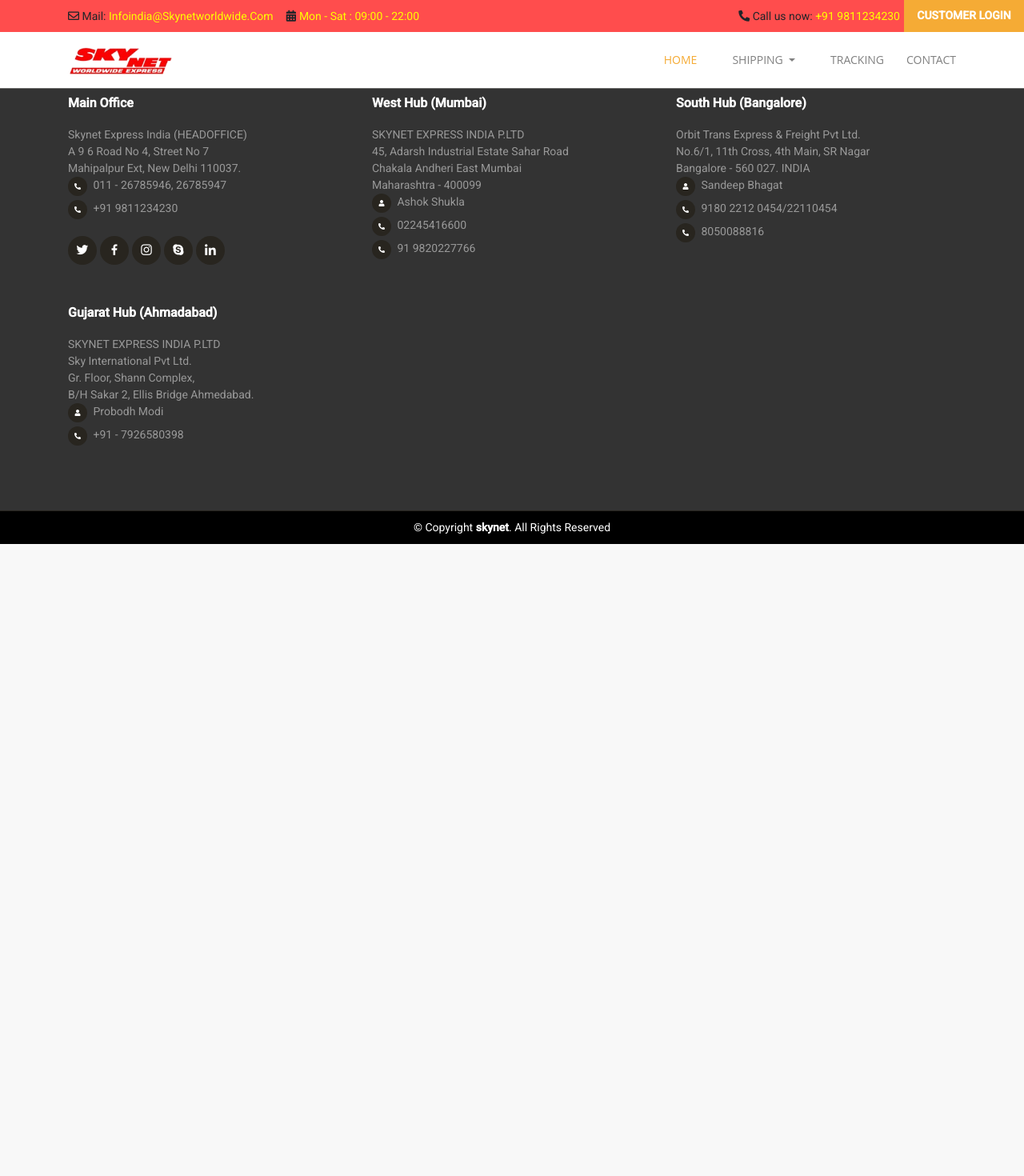
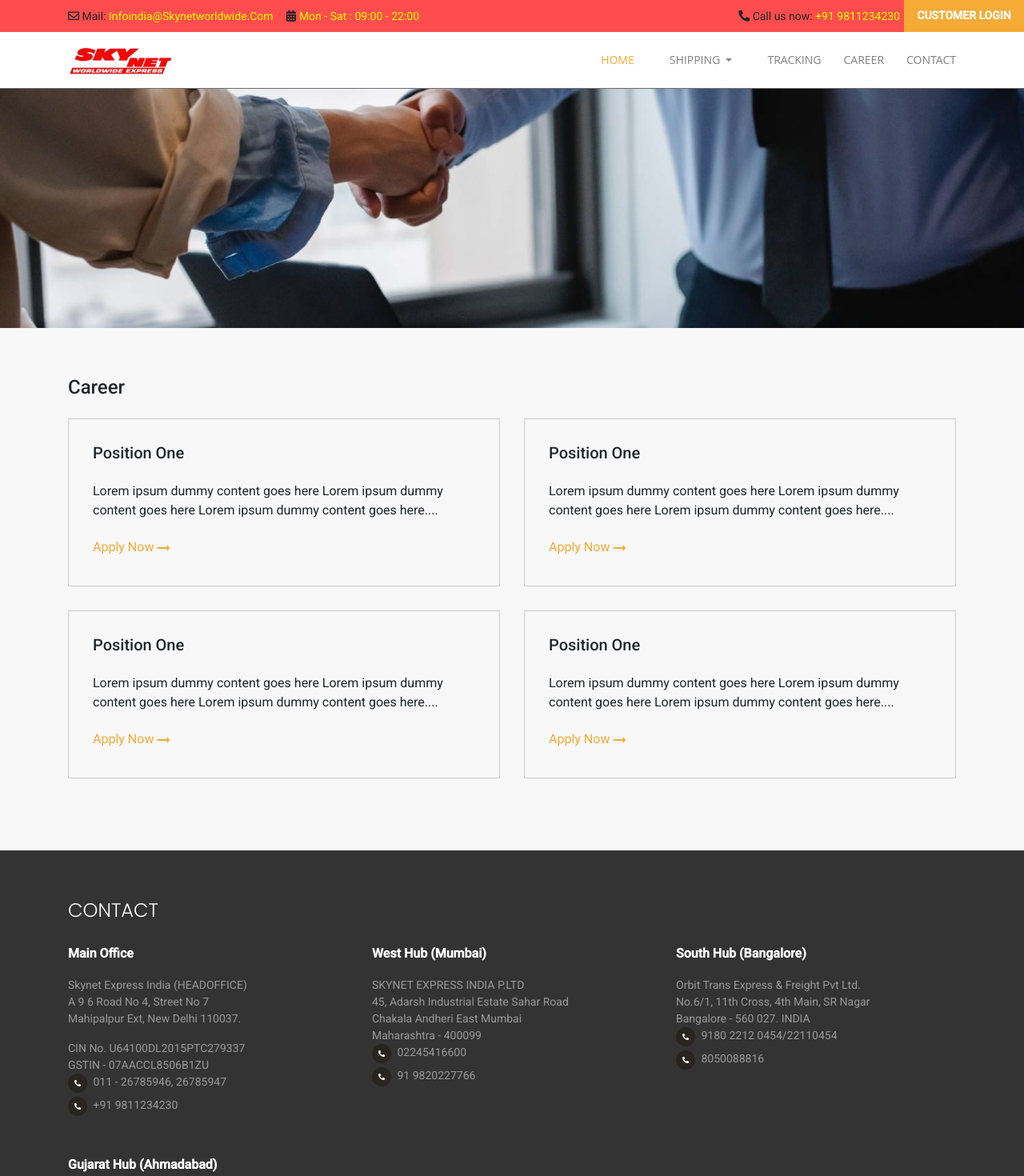
Before and after one commit to KishanChand/shipping, an Angular app: page /career in a window 1280 px wide. Before the commit this address led to /. Shown: the top 1470 px of the page at 80% size. Before the commit the page ends 800 px from the top, so only its background shows below. Built offline with nearby package versions, Linux system fonts and the light colour scheme.

Commit message:
career page updated most of the review comments updated

```diff
--- a/src/app/app-routing.module.ts
+++ b/src/app/app-routing.module.ts
@@ -5,6 +5,7 @@
 import { HomeComponent } from './pages/home/home.component';
 import { ServiceDetailsComponent } from './pages/service-details/service-details.component';
 import { RateComponent } from './pages/rate/rate.component';
+import { CareerComponent } from './pages/career/career.component';
 
 
 const routes: Routes = [
@@ -32,6 +33,11 @@
     path: 'rate',
     pathMatch: 'full',
     component: RateComponent
+  },
+  {
+    path: 'career',
+    pathMatch:'full',
+    component: CareerComponent
   }
 ];
 
--- a/src/app/app.module.ts
+++ b/src/app/app.module.ts
@@ -17,6 +17,7 @@
 import { MatFormFieldModule }  from '@angular/material/form-field';
 import { MatSelectModule } from '@angular/material/select';
 import { MatButtonModule } from '@angular/material/button';
+import { CareerComponent } from './pages/career/career.component';
 
 @NgModule({
   declarations: [
@@ -27,7 +28,8 @@
     BookShipmentComponent,
     BookCollectionComponent,
     ServiceDetailsComponent,
-    RateComponent
+    RateComponent,
+    CareerComponent
   ],
   imports: [
     BrowserModule,
--- /dev/null
+++ b/src/app/pages/career/career.component.html
@@ -0,0 +1,42 @@
+<div class="contentSpace">
+    <section class="bannerSec career"></section>
+    <section class="">
+        <div class="container">
+            <!-- <img src="assets/img/career.jpg" class="d-block w-100 rounded" alt="..."> -->
+            <h4>Career</h4>
+            <div class="row mt-4">
+                <div class="col-sm-6">
+                    <div class="careerBox">
+                        <h5 class="mb-4">Position One</h5>
+                        <p>Lorem ipsum dummy content goes here Lorem ipsum dummy content goes here Lorem ipsum dummy content goes here....</p>
+                        <a href="" class="pl-0" mat-button color="warn">Apply Now<span class="material-icons">arrow_right_alt</span></a>
+                    </div>
+                </div>
+
+                <div class="col-sm-6">
+                    <div class="careerBox">
+                        <h5 class="mb-4">Position One</h5>
+                        <p>Lorem ipsum dummy content goes here Lorem ipsum dummy content goes here Lorem ipsum dummy content goes here....</p>
+                        <a href="" class="pl-0" mat-button color="warn">Apply Now<span class="material-icons">arrow_right_alt</span></a>
+                    </div>
+                </div>
+
+                <div class="col-sm-6">
+                    <div class="careerBox">
+                        <h5 class="mb-4">Position One</h5>
+                        <p>Lorem ipsum dummy content goes here Lorem ipsum dummy content goes here Lorem ipsum dummy content goes here....</p>
+                        <a href="" class="pl-0" mat-button color="warn">Apply Now<span class="material-icons">arrow_right_alt</span></a>
+                    </div>
+                </div>
+
+                <div class="col-sm-6">
+                    <div class="careerBox">
+                        <h5 class="mb-4">Position One</h5>
+                        <p>Lorem ipsum dummy content goes here Lorem ipsum dummy content goes here Lorem ipsum dummy content goes here....</p>
+                        <a href="" class="pl-0" mat-button color="warn">Apply Now<span class="material-icons">arrow_right_alt</span></a>
+                    </div>
+                </div>
+            </div>
+        </div>
+    </section>
+</div>
--- /dev/null
+++ b/src/app/pages/career/career.component.ts
@@ -0,0 +1,15 @@
+import { Component, OnInit } from '@angular/core';
+
+@Component({
+  selector: 'app-career',
+  templateUrl: './career.component.html',
+  styleUrls: ['./career.component.scss']
+})
+export class CareerComponent implements OnInit {
+
+  constructor() { }
+
+  ngOnInit() {
+  }
+
+}
--- a/src/app/pages/home/home.component.html
+++ b/src/app/pages/home/home.component.html
@@ -80,8 +80,8 @@
                 </div>
               </div>
               <textarea class="form-control" rows="5" placeholder="Enter your shipment or reference number"></textarea>
-              <p class="text-p">Lorem ipsum, dolor sit amet consectetur adipisicing elit.</p>
-              <p class="text-p">Lorem ipsum, dolor sit amet consectetur adipisicing elit.</p>
+              <p class=""><i class="fas fa-check-circle mr-2"></i>Separate multiple tracking numbers with a return or enter.</p>
+              <p class=""><i class="fas fa-check-circle mr-2"></i>You can enter up to 50 Shipments or Reference Numbers.</p>
               <div class="text-center mt-2">
                 <button type="submit" class="track-btn">TRACK</button>
              </div>
@@ -213,7 +213,7 @@
           </div>
           <div class="col-md-4">
             <div class="map-card shadow">
-              <h1 class="card-title">FIND ARAMEX IN <span>United Arab Emirates</span></h1>
+              <h1 class="card-title">FIND SKYNET IN <span>India</span></h1>
               <iframe src="https://www.google.com/maps/embed?pb=!1m18!1m12!1m3!1d3722357.3332588463!2d51.71127771069614!3d24.342500942557642!2m3!1f0!2f0!3f0!3m2!1i1024!2i768!4f13.1!3m3!1m2!1s0x3e5e48dfb1ab12bd%3A0x33d32f56c0080aa7!2sUnited%20Arab%20Emirates!5e0!3m2!1sen!2sin!4v1612451003742!5m2!1sen!2sin" frameborder="0" style="border:0;" allowfullscreen="" aria-hidden="false" tabindex="0"></iframe>
               <div class="text-center mt-2">
                 <button type="submit" class="check-rate-btn">FIND NEAREST LOCATION</button>
@@ -323,13 +323,13 @@
         <div class="row no-gutters">
           <div class="col-md-6">
             <div class="video-div">
-              <iframe src="https://www.youtube.com/embed/nWwpyclIEu4" frameborder="0" allow="accelerometer; autoplay; clipboard-write; encrypted-media; gyroscope; picture-in-picture" allowfullscreen></iframe>
+              <iframe width="560" height="315" src="https://www.youtube.com/embed/CQz4QobLrSY" frameborder="0" allow="accelerometer; autoplay; clipboard-write; encrypted-media; gyroscope; picture-in-picture" allowfullscreen></iframe>
             </div>
           </div>
           <div class="col-md-6">
             <div class="about-content">
               <div class="about-card">
-                <p>Lorem ipsum dolor sit amet consectetur adipisicing elit. Nisi quas tempore ea harum dolores cumque quisquam repellendus similique unde accusamus odio voluptatem ipsum, itaque labore voluptatibus, corporis quae ratione dolorum.Lorem ipsum dolor sit amet consectetur adipisicing elit. Nisi quas tempore ea harum dolores cumque quisquam repellendus similique unde accusamus odio voluptatem ipsum, itaque labore voluptatibus, corporis quae ratione dolorum.</p>
+                <p>Skynet express Indiawide Express is a Multinational Organization and a leading Worldwide Courier Operator. SkyNet Dubai is the Regional Hub of the SkyNet Network in the Middle East, North Africa Asian Sub Continent.</p>
               </div>
             </div>
           </div>
--- a/src/app/pages/includes/footer/footer.component.html
+++ b/src/app/pages/includes/footer/footer.component.html
@@ -15,16 +15,13 @@
                 Skynet Express India (HEADOFFICE) <br />
                 A 9 6 Road No 4, Street No 7<br/>
                 Mahipalpur Ext, New Delhi 110037. <br />
+              </p>
+              <p class="mb-0">CIN No. U64100DL2015PTC279337</p>
+              <p class="mb-0">GSTIN - 07AACCL8506B1ZU</p>
+              <p>
                 <strong class="mr-1"><i class="fas fa-phone-alt"></i></strong> 011 - 26785946, 26785947<br>
                 <strong class="mr-1"><i class="fas fa-phone-alt"></i></strong> +91 9811234230<br>
               </p>
-              <div class="social-links mt-3">
-                <a href="#" class="twitter"><i class="bx bxl-twitter"></i></a>
-                <a href="#" class="facebook"><i class="bx bxl-facebook"></i></a>
-                <a href="#" class="instagram"><i class="bx bxl-instagram"></i></a>
-                <a href="#" class="google-plus"><i class="bx bxl-skype"></i></a>
-                <a href="#" class="linkedin"><i class="bx bxl-linkedin"></i></a>
-              </div>
           </div>
 
           <div class="col-lg-4 col-md-4 footer-links">
@@ -34,7 +31,6 @@
               45, Adarsh Industrial Estate Sahar Road <br/>
               Chakala Andheri East Mumbai <br/>
               Maharashtra - 400099 <br/>
-              <strong class="mr-1"><i class="fas fa-user"></i></strong> Ashok Shukla<br>
               <strong class="mr-1"><i class="fas fa-phone-alt"></i></strong> 02245416600<br>
               <strong class="mr-1"><i class="fas fa-phone-alt"></i></strong> 91 9820227766<br>
             </p>
@@ -46,7 +42,6 @@
               Orbit Trans Express & Freight Pvt Ltd. <br/>
               No.6/1, 11th Cross, 4th Main, SR Nagar<br/>
               Bangalore - 560 027. INDIA<br/>
-              <strong class="mr-1"><i class="fas fa-user"></i></strong> Sandeep Bhagat<br>
               <strong class="mr-1"><i class="fas fa-phone-alt"></i></strong> 9180 2212 0454/22110454<br>
               <strong class="mr-1"><i class="fas fa-phone-alt"></i></strong> 8050088816<br>
             </p>
@@ -59,11 +54,22 @@
               Sky International Pvt Ltd.<br/>
               Gr. Floor, Shann Complex,<br/>
               B/H Sakar 2, Ellis Bridge Ahmedabad.<br/>
-              <strong class="mr-1"><i class="fas fa-user"></i></strong> Probodh Modi<br>
               <strong class="mr-1"><i class="fas fa-phone-alt"></i></strong> +91 - 7926580398<br>
             </p>
           </div>
 
+        </div>
+        <div class="row">
+          <div class="col-12">
+            Follow Us:
+            <span class="social-links mt-3 ml-3">
+              <a href="#" class="twitter"><i class="bx bxl-twitter"></i></a>
+              <a href="#" class="facebook"><i class="bx bxl-facebook"></i></a>
+              <a href="#" class="instagram"><i class="bx bxl-instagram"></i></a>
+              <a href="#" class="google-plus"><i class="bx bxl-skype"></i></a>
+              <a href="#" class="linkedin"><i class="bx bxl-linkedin"></i></a>
+            </span>
+          </div>
         </div>
       </div>
     </div>
--- a/src/app/pages/includes/header/header.component.html
+++ b/src/app/pages/includes/header/header.component.html
@@ -35,6 +35,7 @@
           </li>
           <!-- <li><a href="#">ABOUT</a></li> -->
           <li><a href="#">TRACKING</a></li>
+          <li><a href="" routerLink="career">CAREER</a></li>
           <li><a href="#events">CONTACT</a></li>
         </ul>
       </nav><!-- .nav-menu -->
--- a/src/app/pages/rate/rate.component.html
+++ b/src/app/pages/rate/rate.component.html
@@ -92,9 +92,11 @@
                 <div class="rateSection white-bg shadow p-5">
                     <div class="row">
                         <div class="col-12">
-                            <p style="font-size: 24px;" class="text-center"><span>Saudi Arabia</span><span><i class="fas fa-long-arrow-alt-right mx-3"></i></span><span>United States Of America</span></p>
+                            <p style="font-size: 24px; color:#ffc107;" class="text-center"><span>Saudi Arabia</span><span style="color: #333;"><i class="fas fa-long-arrow-alt-right mx-3"></i></span><span>United States Of America</span></p>
                         </div>
+
                         <div class="col-12">
+                            <p>Select Delivery Option</p>
                             <div class="custom-control custom-radio p-0">
                                 <input type="radio" id="customRadio1" name="customRadio" class="custom-control-input">
                                 <label class="custom-control-label" for="customRadio1">Skynet International 5 Kgs Box</label>
@@ -123,7 +125,7 @@
                 <div class="white-bg shadow p-5">
                     <h5>Summary</h5>
                     <p>
-                        Lorem Ipsum is simply dummy text of the printing and typesetting industry.
+                        The total cost consists of tax, insurance, and the shipping charge.
                     </p>
                     <div class="table-responsive">
                         <table class="table table-stripped">
@@ -138,7 +140,7 @@
                                 </tr>
                                 <tr>
                                     <td style="width:50%">
-                                        VAT
+                                        VAT(5%)
                                     </td>
                                     <td style="width:50%; text-align: right;">
                                         Rs.100
@@ -155,7 +157,9 @@
                             </tbody>
                         </table>
                     </div>
-                    <button class="btn btn-warning">Proceed</button>
+                    <div class="text-right">
+                        <button class="btn btn-warning">Proceed</button>
+                    </div>
                 </div>
             </div>
         </div>
--- a/src/app/pages/service-details/service-details.component.html
+++ b/src/app/pages/service-details/service-details.component.html
@@ -1,8 +1,9 @@
 <div class="contentSpace">
+    <section class="bannerSec serviceDetails"></section>
     <section class="">
         <div class="container">
-            <img src="assets/img/ship.jpg" class="d-block w-100 rounded" alt="...">
-
+            <!-- <img src="assets/img/ship.jpg" class="d-block w-100 rounded" alt="..."> -->
+            <h4>Service Details</h4>
             <div class="row mt-4">
                 <div class="col-sm-3">
                     <section class="white-bg p-5 shadow">
--- a/src/styles.scss
+++ b/src/styles.scss
@@ -2567,3 +2567,22 @@
 }
 html, body { height: 100%; }
 body { margin: 0; font-family: Roboto, "Helvetica Neue", sans-serif; }
+
+.bannerSec {
+  height: 300px;
+  overflow: hidden;
+  background-size: contain;
+}
+.career {
+  background: url(assets/img/career.jpg) no-repeat center center;
+  background-size: cover;
+}
+.serviceDetails {
+  background: url(assets/img/ship.jpg) no-repeat center center;
+  background-size: cover;
+}
+.careerBox {
+  border: 1px solid #ccc;
+  padding: 30px;
+  margin-bottom: 30px;
+}
```
Also changed, not shown: src/app/pages/career/career.component.scss (added), src/assets/img/career.jpg (added), 1 other file (tests, documents, lock files or other folders).
